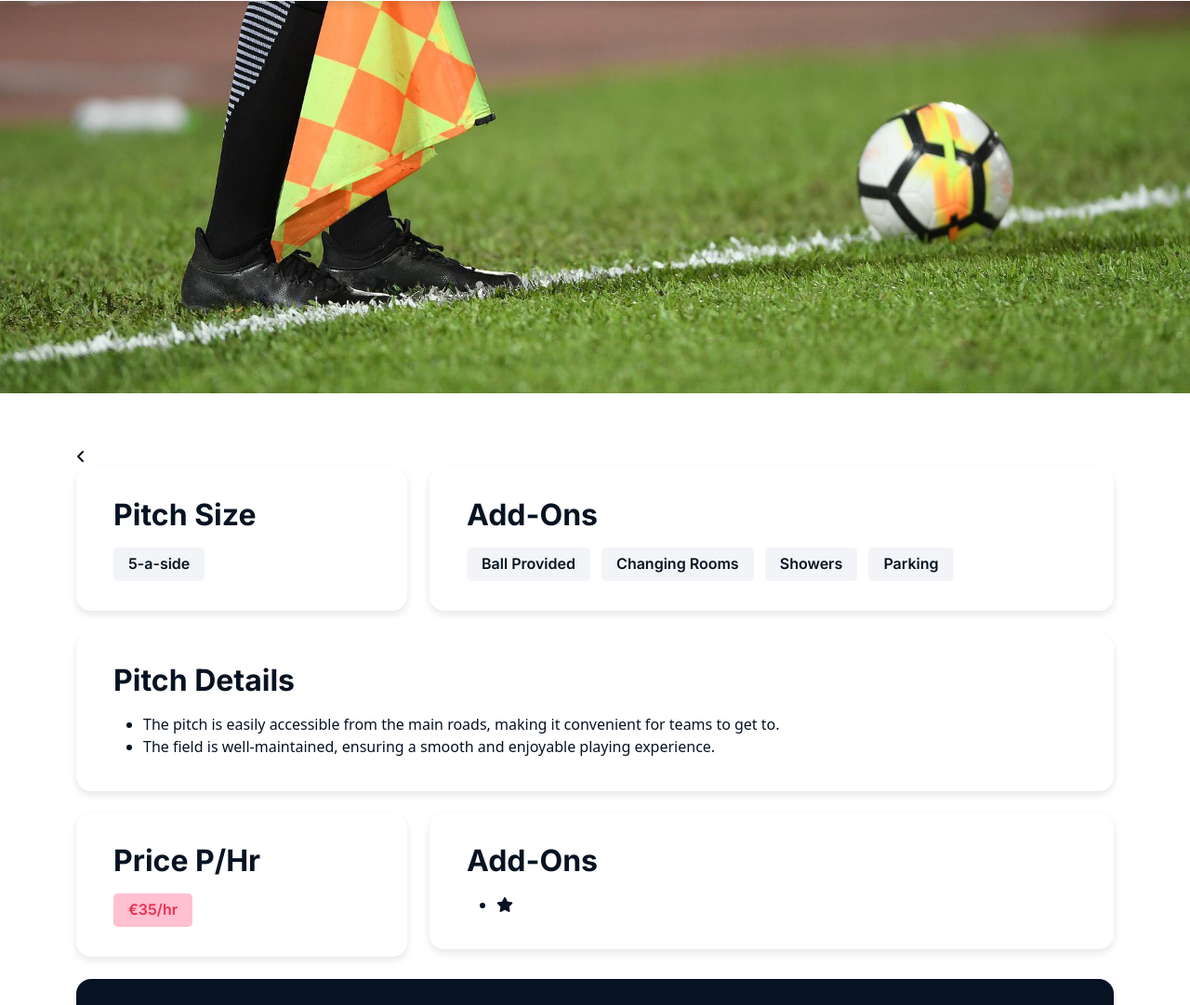
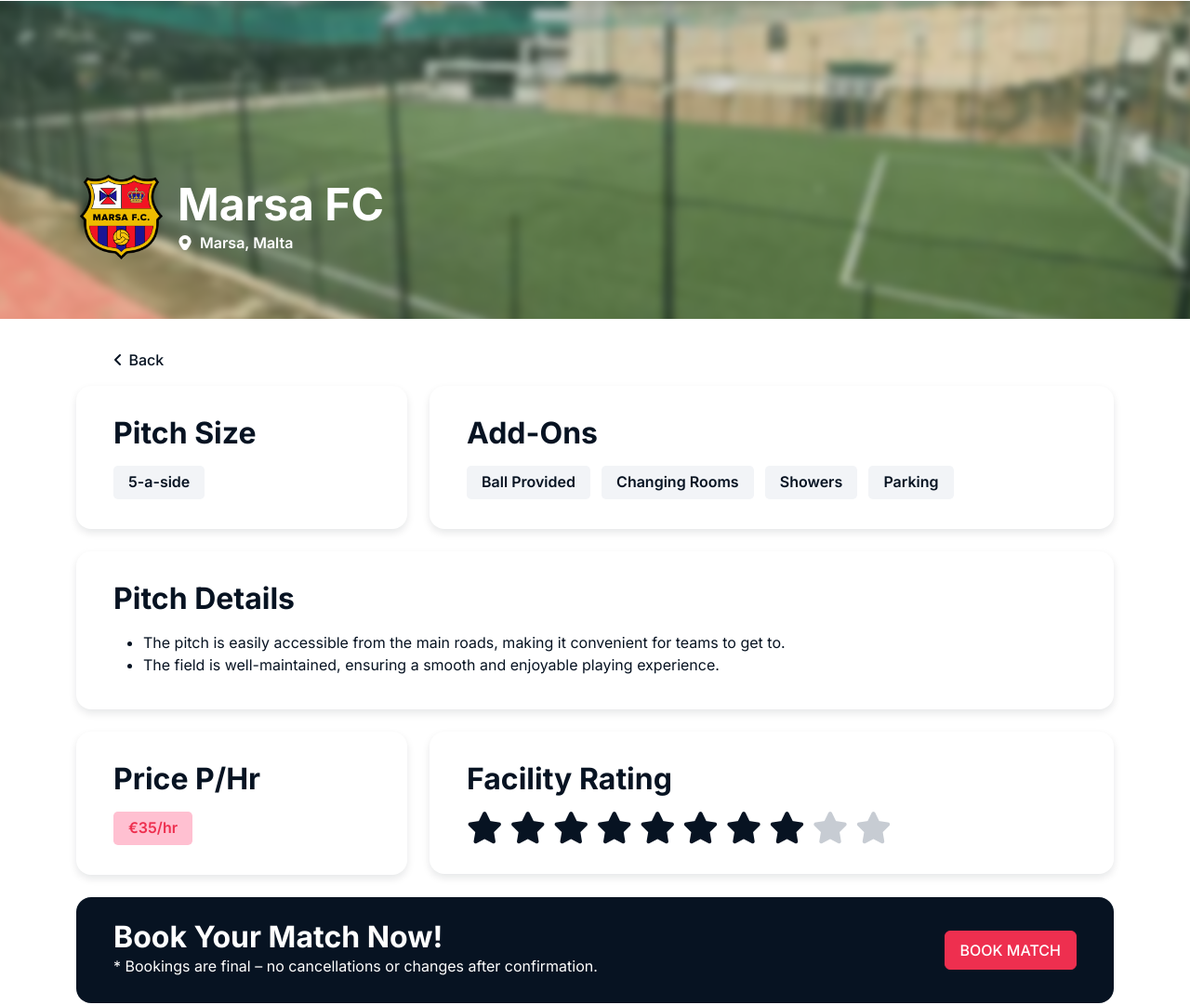
Before and after one commit to gianlucacamenzuli/Gianluca-Camenzuli-Web-Development, a plain HTML site: page dedicated01.html in a window 1280 px wide. Shown: the part 57-1138 px from the top of the page at 93% size. Drawn offline with nearby package versions, Linux system fonts and the light colour scheme.

Commit message:
Finishing Dedicated Page
Finishing up coding for Dedicated page

```diff
--- a/assets/styles/styles.css
+++ b/assets/styles/styles.css
@@ -482,36 +482,6 @@ footer ul li {
   padding-top: .4rem;
 }
 
-
-
-.dedicated-main header {
-  position: relative;
-  overflow: hidden;
-}
-
-.dedicated-header-wrapper {
-  position: relative;
-  height: 30rem;
-  margin-bottom: 3.5rem;
-}
-
-.dedicated-main header img {
-  width: 100%;
-  height: 100%;
-  object-fit: cover;
-  object-position: 50% 57%;
-  position: absolute;
-  top: 0;
-  left: 0;
-  z-index: -1;
-}
-
-@media (max-width: 991.98px) {
-  .dedicated-main header img {
-    object-position: 50% 57%;
-  }
-}
-
 .section-box {
   background-color: #f2f4f7;
   padding: .5rem 1rem;
@@ -533,6 +503,8 @@ footer ul li {
 
 .card-body-booking {
   background-color: #071322;
+  box-shadow: none !important;
+  margin-bottom: 0 !important;
 }
 
 .dedicated-main .section-box {
@@ -543,6 +515,11 @@ footer ul li {
   margin-bottom: 1rem;
 }
 
+.card-body-booking .card-body {
+  padding-top: 1.5rem;
+  padding-bottom: 1.5rem;
+}
+
 .card-body-booking h2 {
   color: #fff;
   margin-bottom: 0;
@@ -551,7 +528,6 @@ footer ul li {
 .card-body-booking p {
   color: #fff;
   margin-bottom: 0;
-  padding-top: .25rem;
   padding-bottom: .25rem;
 }
 
@@ -574,13 +550,152 @@ footer ul li {
 .back-button {
   display: flex;
   align-items: center;
+  display: inline-flex;
+  color: #071322; /* dark */
+  margin-bottom: 1rem;
+  padding-left: 2.5rem;
+  padding-right: 2.5rem;
+  font-size: 1rem;
+  text-decoration: none;
+}
+
+.back-button i {
+  margin-right: 0.4rem;
+  height: 1rem;
+  color: inherit;
+}
+
+.back-button p {
+  color: inherit;
+  margin: 0;
+  font-weight: 500;
+}
+
+.back-button:hover {
+  color: #c7ccd3;
+}
+
+.star-rating {
+  list-style: none;
+  padding: 0;
+  font-size: 2.137rem;
+  align-items: center;
+  padding-bottom: 0 !important;
+}
+
+.star-rating li {
+  line-height: 1;
+}
+
+.star-dark {
   color: #071322;
 }
 
-.back-button i {
-  margin-right: 0.5rem;
+.star-light {
+  color: #c7ccd3;
 }
 
-.fa .fa-angle-left {
+.dedicated-main .card:hover {
+  box-shadow: 0 4px 8px #0713223A;
+  transition: 0.2s ease;
+}
+
+.pitch-details li {
+  Font-family: "Inter", sans-serif;
+  font-weight: 400;
+  font-size: 1rem;
   color: #071322;
 }
+
+
+@media (max-width: 991.98px) {
+  .add-ons-section .section-box {
+    margin-top: .5rem;
+  }
+
+  .dedicated-button {
+    margin-left: 1.5rem;
+  }
+}
+
+
+.dedicated-main header {
+  position: relative;
+  overflow: hidden;
+}
+
+.dedicated-header-wrapper {
+   position: relative;
+   overflow: hidden;
+  height: 25rem;
+  margin-bottom: 2rem;
+}
+
+.dedicated-bg-img img {
+  width: 110%;
+  height: 110%;
+  object-fit: cover;
+  object-position: 50% 60%;
+  position: absolute;
+  top: 50%;
+  left: 50%;
+  transform: translate(-50%, -50%);
+  z-index: -1;
+  filter: blur(5px);
+}
+
+@media (max-width: 991.98px) {
+  .dedicated-bg-img img {
+    object-position: 50% 57%;
+  }
+}
+
+
+.dedicated-header-wrapper h1{
+  margin-bottom: 0;
+}
+
+.dedicated-main .header-container {
+  position: absolute;
+  bottom: 15%;
+  left: 0;
+  right: 0;
+  z-index: 1;
+  padding: 0 1rem;
+}
+
+.dedicated-location {
+  align-items: center;
+  padding-bottom: 0 !important;
+}
+
+.dedicated-location img {
+  height: 1rem;
+  filter: brightness(0)invert(1);
+}
+
+.dedicated-location h3 {
+  margin: 0;
+  padding-top: .2rem;
+}
+
+.dedicated-location li {
+  line-height: 1rem;
+}
+
+.dedicated-club {
+  height: 6rem;
+  margin-right: 1rem;
+  padding-top: .3rem;
+}
+
+
+@media (max-width: 991.98px) {
+  .dedicated-main header img {
+    object-position: 50% 50%;
+  }
+
+  .dedicated-main .header-container {
+    bottom: 10%;
+  }
+}
--- a/dedicated01.html
+++ b/dedicated01.html
@@ -40,7 +40,27 @@
 
         <header>
             <div class="dedicated-header-wrapper">
-                <img src="assets/images/ABOUT_BG.jpg" alt="Background Image">
+                <div class="header-container container-md">
+                    <ul class="list-unstyled d-flex align-items-center">
+                        <li>
+                            <img src="assets/images/MARSA FC.png" class="dedicated-club" alt="MARSA FC">
+                        </li>
+                        <li>
+                            <h1>Marsa FC</h1>
+                        <ul class="list-unstyled d-flex align-items-center gap-2 dedicated-location">
+                            <li>
+                                <img src="assets/images/marker.svg" alt="LOCATION">
+                            </li>
+                            <li>
+                                <h3>Marsa, Malta</h3>
+                            </li>
+                        </ul>
+                        </li>
+                    </ul>
+                </div>
+                <div class="dedicated-bg-img">
+                    <img  src="assets/images/5-ASIDE 01 MARSA FC.webp" alt="Background Image">
+                </div>
             </div>
         </header>
 
@@ -55,15 +75,15 @@
 
 
             <div class="row">
-                <div class="col-4">
+                <div class="col-lg-4 col-md-12">
                     <div class="card">
                         <div class="card-body">
                             <h2>Pitch Size</h2>
                             <h3 class="section-box">5-a-side</h3>
                         </div>
-                      </div>
+                    </div>
                 </div>
-                <div class="col-8">
+                <div class="col-lg-8 col-md-12 add-ons-section">
                     <div class="card">
                         <div class="card-body">
                             <h2>Add-Ons</h2>
@@ -72,13 +92,13 @@
                             <h3 class="section-box">Showers</h3>
                             <h3 class="section-box">Parking</h3>
                         </div>
-                      </div>
+                    </div>
                 </div>
             </div>
             <div class="row">
                 <div class="col-12">
                     <div class="card">
-                        <div class="card-body">
+                        <div class="card-body pitch-details">
                             <h2>Pitch Details</h2>
                             <ul>
                                 <li>
@@ -89,29 +109,56 @@
                                 </li>
                             </ul>
                         </div>
-                      </div>
+                    </div>
                 </div>
             </div>
             <div class="row">
-                <div class="col-4">
+                <div class="col-lg-4 col-md-12">
                     <div class="card">
                         <div class="card-body">
                             <h2>Price P/Hr</h2>
                             <h3 class="section-box-price">€35/hr</h3>
                         </div>
-                      </div>
+                    </div>
                 </div>
-                <div class="col-8">
+                <div class="col-lg-8 col-md-12">
                     <div class="card">
                         <div class="card-body">
-                            <h2>Add-Ons</h2>
-                            <ul>
+                            <h2>Facility Rating</h2>
+                            <ul class="d-flex flex-wrap align-items-center gap-2 star-rating">
                                 <li>
-                                    <i class="fa fa-star" aria-hidden="true"></i>
+                                    <i class="fa fa-star star-dark" aria-hidden="true"></i>
+                                </li>
+                                <li>
+                                    <i class="fa fa-star star-dark" aria-hidden="true"></i>
+                                </li>
+                                <li>
+                                    <i class="fa fa-star star-dark" aria-hidden="true"></i>
+                                </li>
+                                <li>
+                                    <i class="fa fa-star star-dark" aria-hidden="true"></i>
+                                </li>
+                                <li>
+                                    <i class="fa fa-star star-dark" aria-hidden="true"></i>
+                                </li>
+                                <li>
+                                    <i class="fa fa-star star-dark" aria-hidden="true"></i>
+                                </li>
+                                <li>
+                                    <i class="fa fa-star star-dark" aria-hidden="true"></i>
+                                </li>
+                                <li>
+                                    <i class="fa fa-star star-dark" aria-hidden="true"></i>
+                                </li>
+                                <li>
+                                    <i class="fa fa-star star-light" aria-hidden="true"></i>
+                                </li>
+                                <li>
+                                    <i class="fa fa-star star-light" aria-hidden="true"></i>
                                 </li>
                             </ul>
                         </div>
-                      </div>
+                    </div>
                 </div>
             </div>
             <div class="row">
@@ -121,6 +168,9 @@
                             <div class="d-flex justify-content-between align-items-center">
                                 <div>
                                     <h2>Book Your Match Now!</h2>
+                                    <p>
+                                        * Bookings are final – no cancellations or changes after confirmation.
+                                    </p>
                                 </div>
                                 <a href="booking01.html">
                                     <button type="button" class="btn btn-primary dedicated-button">BOOK MATCH</button>
```
Also changed, not shown: assets/images/FGURA UNITED FC.png (added), assets/images/GHARGHUR FC.png (added), assets/images/GZIRA UNITED FC.png (added), assets/images/MARSA FC.png (added), assets/images/MOSTA FC.png (added), assets/images/NADUR YOUNGSTERS FC.png (added), assets/images/PIETA GROUNDS.png (added), assets/images/QORMI FC.png (added), assets/images/SAN GWANN FC.png (added), assets/images/SANTA LUCIA FC.png (added), assets/images/SIGGIEWI FC.png (added), assets/images/SWIEQI FC.png (added), assets/images/TARXIEN RAINBOWS FC.png (added), assets/images/ZABBAR ST PATRICKS FC.png (added), 2 more files.
